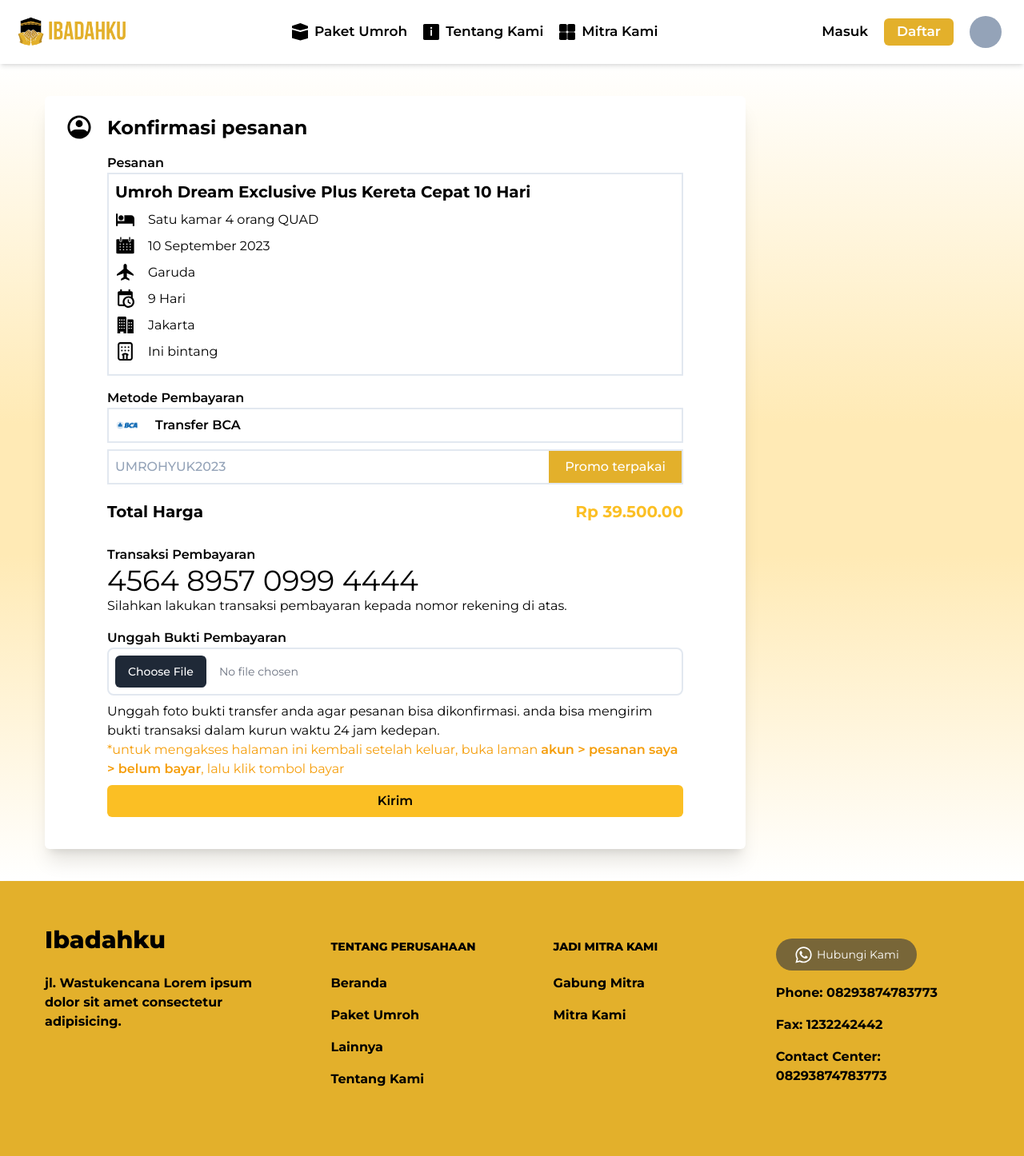
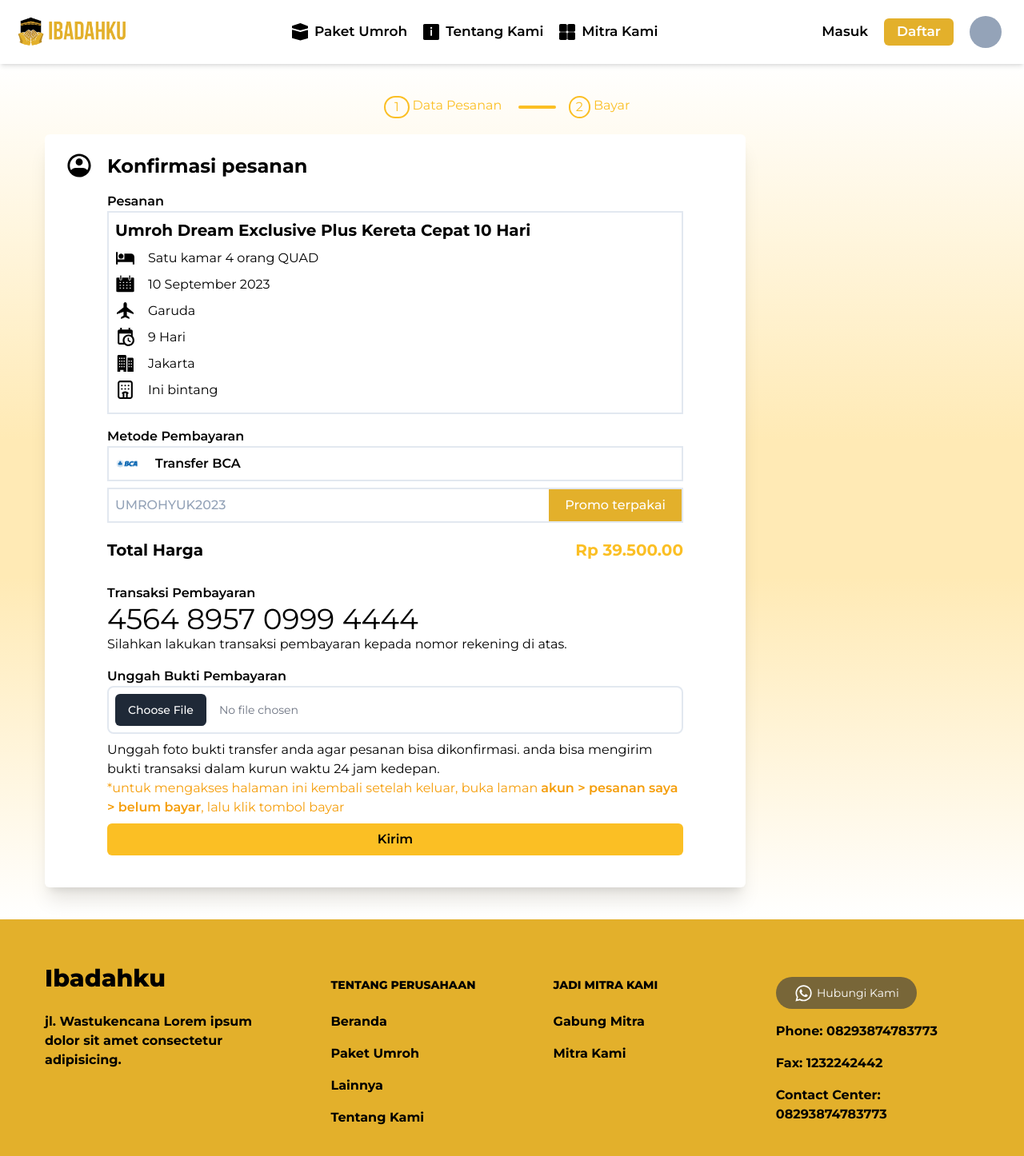
Before and after one commit to fikriymnn/umr-web, a Next.js app: page /akun/PesananSaya/KonfirmasiBayar in a window 1280 px wide. Shown: the top 1446 px of the page at 80% size. Built offline with nearby package versions, Linux system fonts and the light colour scheme; no server answers.

Commit message:
memperbaiki button

```diff
--- a/src/app/akun/PesananSaya/KonfirmasiBayar/page.jsx
+++ b/src/app/akun/PesananSaya/KonfirmasiBayar/page.jsx
@@ -1,10 +1,15 @@
+"use client";
 import React from "react";
 import Image from "next/image";
+import StepByStep2 from "@/components/Bayar/StepByStep2";
 
 function KonfirmasiBayar() {
   return (
     <>
       <div className="bg w-full h-full md:px-14 px-5 py-10">
+        <div className="mb-5">
+          <StepByStep2 />
+        </div>
         <div className="bg-white rounded-md md:w-9/12 h-full md:px-7 px-5 py-6 shadow-xl">
           <div className="">
             <div className="flex  gap-5 ">
@@ -110,32 +115,45 @@ function KonfirmasiBayar() {
               </div>
             </div>
             <div className=" flex justify-between mt-5 mb-7 ">
-              <p className="font-bold md:text-xl sm:text-lg text-base">Total Harga</p>
-              <p className="font-bold md:text-xl sm:text-lg text-base text-amber-400">Rp 39.500.00</p>
+              <p className="font-bold md:text-xl sm:text-lg text-base">
+                Total Harga
+              </p>
+              <p className="font-bold md:text-xl sm:text-lg text-base text-amber-400">
+                Rp 39.500.00
+              </p>
             </div>
-            <p className="md:text-base sm:text-sm text-xs font-semibold mt-4">Transaksi Pembayaran</p>
-            <p className="md:text-4xl sm:text-3xl text-2xl">4564 8957 0999 4444</p>
+            <p className="md:text-base sm:text-sm text-xs font-semibold mt-4">
+              Transaksi Pembayaran
+            </p>
+            <p className="md:text-4xl sm:text-3xl text-2xl">
+              4564 8957 0999 4444
+            </p>
             <p>
               Silahkan lakukan transaksi pembayaran kepada nomor rekening di
               atas.
             </p>
+
+            {/* THIS IS FORM */}
+            <form>
               <p className="md:text-base sm:text-sm text-xs font-semibold mt-4">
                 Unggah Bukti Pembayaran
               </p>
               <div className="border-2 border-slate-200 rounded-[8px] md:p-2 p-[2px]">
                 <input
                   type="file"
+                  required
                   className="block w-full text-sm text-gray-500  file:rounded-md rounded-md file:border-0 file:text-sm file:font-semibold file:bg-blue-500 file:text-white hover:file:bg-blue-600 "
                 />
               </div>
               <div className="md:text-base sm:text-sm text-xs my-2">
                 <p>
-                Unggah foto bukti transfer anda agar pesanan bisa dikonfirmasi.
-                anda bisa mengirim bukti transaksi dalam kurun waktu 24 jam
-                kedepan.
+                  Unggah foto bukti transfer anda agar pesanan bisa
+                  dikonfirmasi. anda bisa mengirim bukti transaksi dalam kurun
+                  waktu 24 jam kedepan.
                 </p>
                 <p className="text-amber-500">
-                *untuk mengakses halaman ini kembali setelah keluar, buka laman
+                  *untuk mengakses halaman ini kembali setelah keluar, buka
+                  laman
                   <span className="font-semibold ms-1">
                     akun &gt; pesanan saya &gt; belum bayar
                   </span>
@@ -144,9 +162,15 @@ function KonfirmasiBayar() {
               </div>
               <div>
                 <div className="">
-                <a href="/akun/PesananSaya/Notice" className="flex items-center justify-center text-center w-full hover:bg-amber-200  rounded-md bg-amber-400 font-semibold h-10">Kirim</a>
+                  <button
+                    type="submit"
+                    className="flex items-center justify-center text-center w-full hover:bg-amber-200  rounded-md bg-amber-400 font-semibold h-10"
+                  >
+                    Kirim
+                  </button>
                 </div>
               </div>
+            </form>
           </div>
         </div>
       </div>
--- a/src/app/login/page.jsx
+++ b/src/app/login/page.jsx
@@ -59,9 +59,12 @@ function Login() {
                 />
               </div>
 
-              <Button type="submit" className="bg-[#E3B02B]">
-                Submit
-              </Button>
+              <button
+                type="submit"
+                className="bg-[#E3B02B] p-2 rounded-lg text-white hover:bg-[#bb9023]"
+              >
+                Login
+              </button>
               <div className="flex justify-center">
                 <p className="text-black text-sm">Belum Punya Akun?</p>
                 <a href="/register">
--- a/src/app/register/page.jsx
+++ b/src/app/register/page.jsx
@@ -56,7 +56,6 @@ function Register() {
                 <div className="max-w-md">
                   <div className="mb-2 block"></div>
                   <TextInput
-
                     id="telp"
                     onChange={(e) => setNoWhatsapp(e.target.value)}
                     placeholder="Nomor Whatsapp"
@@ -86,9 +85,12 @@ function Register() {
                 />
               </div>
 
-              <Button type="submit" className="bg-[#E3B02B]">
-                Submit
-              </Button>
+              <button
+                type="submit"
+                className="bg-[#E3B02B] p-2 rounded-lg text-white hover:bg-[#bb9023]"
+              >
+                Register
+              </button>
               <div className="flex justify-center">
                 <p className="text-black text-sm">Sudah Punya Akun?</p>
                 <a href="/login">
--- a/src/components/facility.jsx
+++ b/src/components/facility.jsx
@@ -28,7 +28,7 @@ function Facility({ lokasi, namaHotel, content, fasilitas }) {
       </h1>
       <div className="grid md:grid-cols-3 grid-cols-1 pt-5 gap-y-2 ">
         {fasilitas.FreeWiFi == false ? (
-          <div></div>
+          <div className=""></div>
         ) : (
           <div className="flex ">
             <div className="md:w-1/12 w-8    my-auto">
```
Lines whose indentation alone changed are shown as unchanged.
